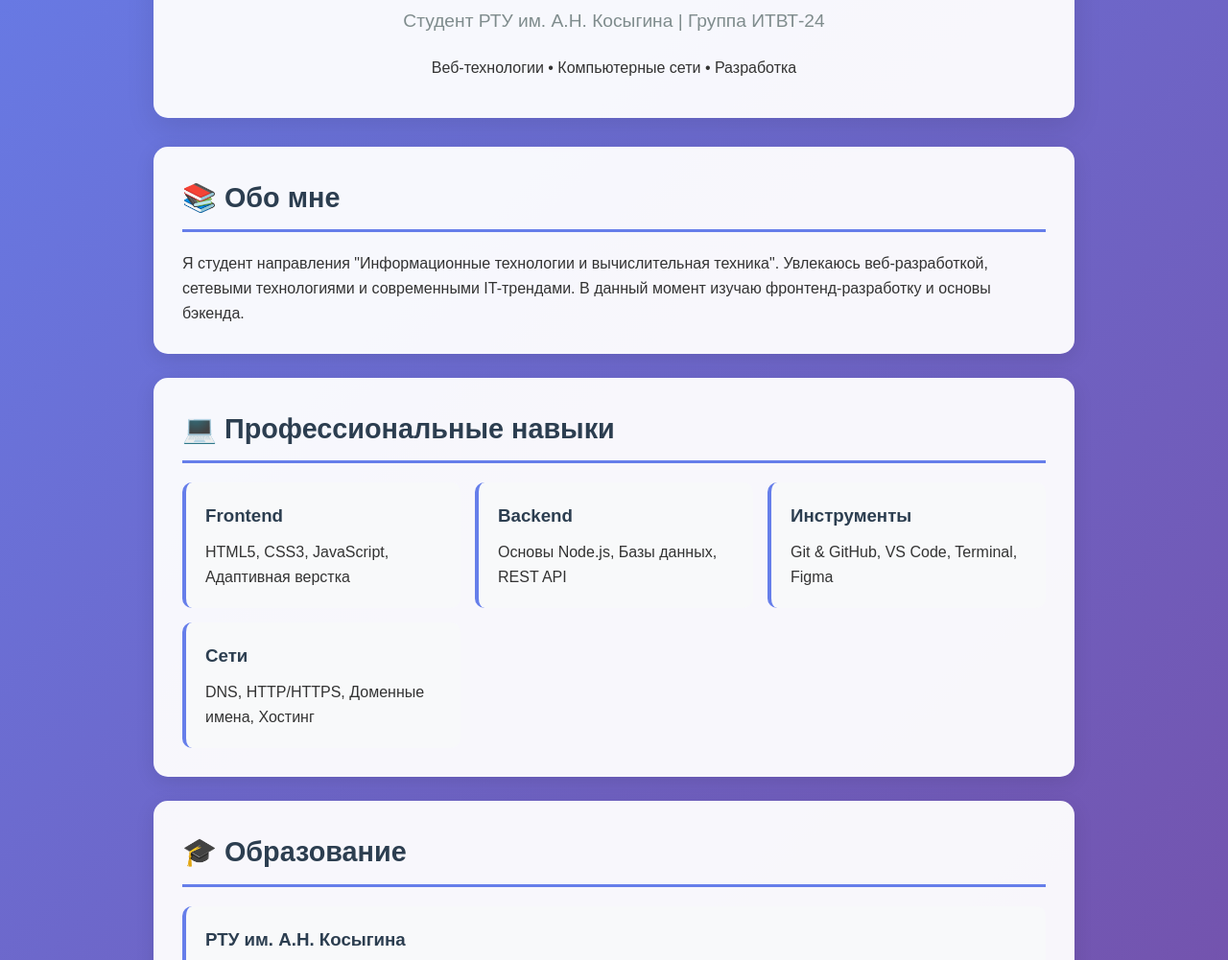
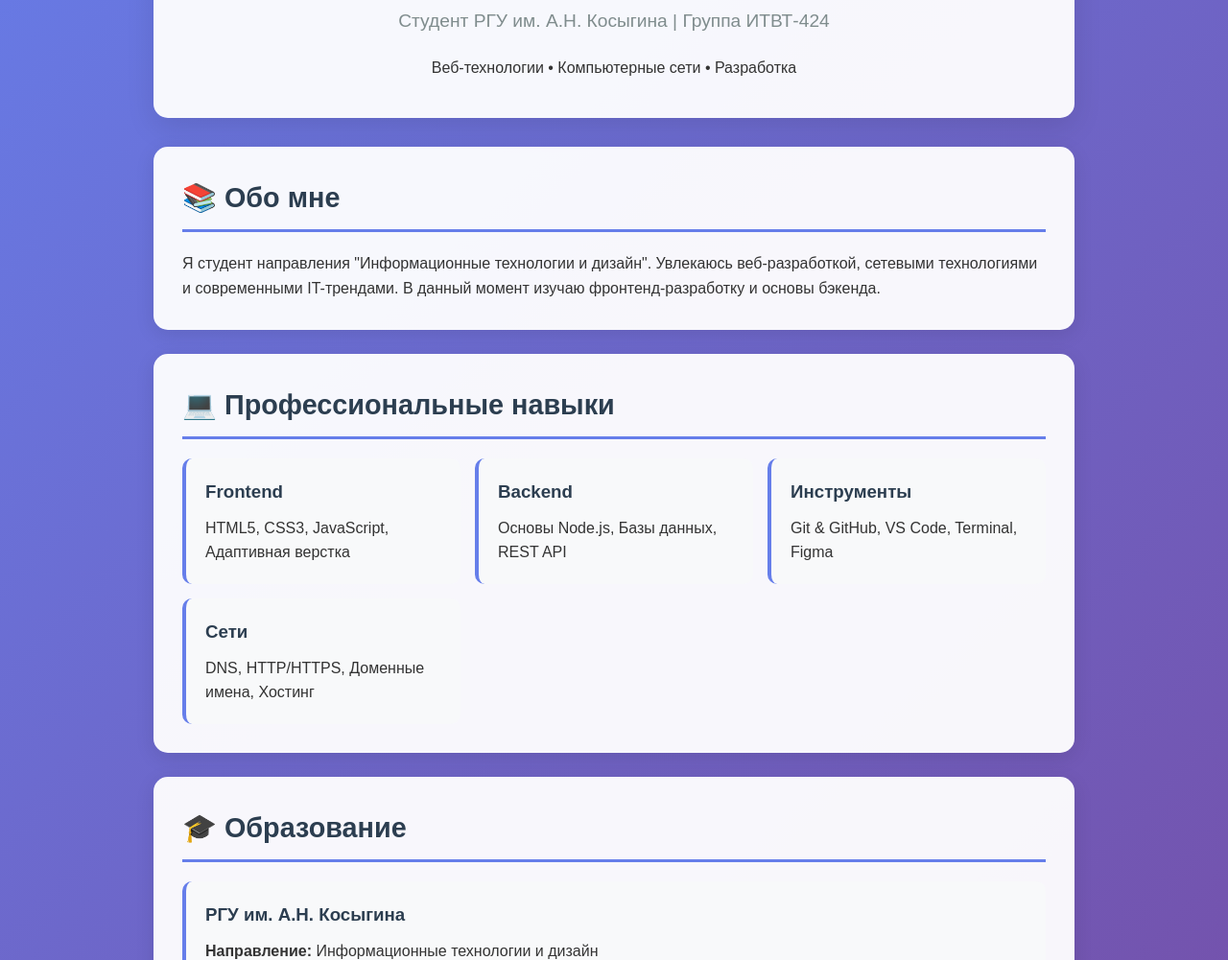
Before and after one commit to bolyshevgerman/my-portfolio, a plain HTML site: page index.html in a window 1280 px wide. Shown: the part 297-1298 px from the top of the page at 96% size. Drawn offline with Linux system fonts and the light colour scheme.

Commit message:
Update index.html

```diff
--- a/index.html
+++ b/index.html
@@ -134,13 +134,13 @@
         <header>
             <div class="avatar">ГБ</div>
             <h1>Большев Герман Владимирович</h1>
-            <p class="subtitle">Студент РТУ им. А.Н. Косыгина | Группа ИТВТ-24</p>
+            <p class="subtitle">Студент РГУ им. А.Н. Косыгина | Группа ИТВТ-424</p>
             <p>Веб-технологии • Компьютерные сети • Разработка</p>
         </header>
 
         <section class="section">
             <h2>📚 Обо мне</h2>
-            <p>Я студент направления "Информационные технологии и вычислительная техника".
+            <p>Я студент направления "Информационные технологии и дизайн".
                Увлекаюсь веб-разработкой, сетевыми технологиями и современными IT-трендами.
                В данный момент изучаю фронтенд-разработку и основы бэкенда.</p>
         </section>
@@ -170,7 +170,7 @@
         <section class="section">
             <h2>🎓 Образование</h2>
             <div class="skill-card">
-                <h3>РТУ им. А.Н. Косыгина</h3>
+                <h3>РГУ им. А.Н. Косыгина</h3>
                 <p><strong>Направление:</strong> Информационные технологии и дизайн</p>
                 <p><strong>Группа:</strong> ИТВТ-424</p>
                 <p><strong>Год окончания:</strong> 2028</p>
@@ -193,7 +193,7 @@
         </section>
 
         <footer>
-            <p>© 2024 Лабораторная работа по веб-технологиям | РТУ им. А.Н. Косыгина</p>
+            <p>© 2024 Лабораторная работа по веб-технологиям | РГУ им. А.Н. Косыгина</p>
         </footer>
     </div>
 </body>
```
